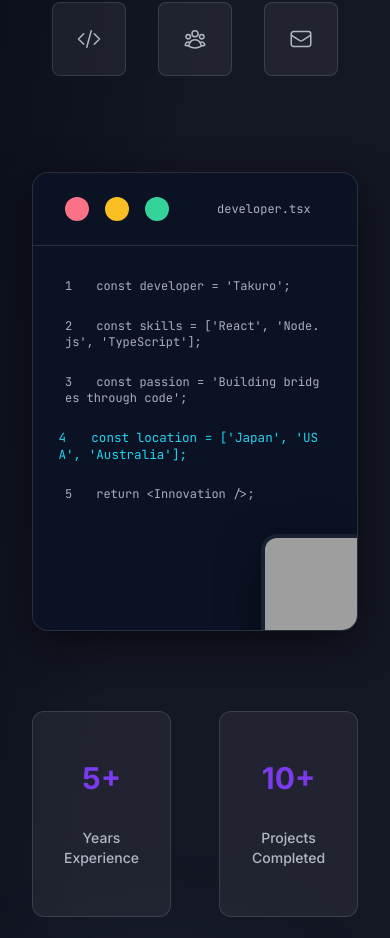
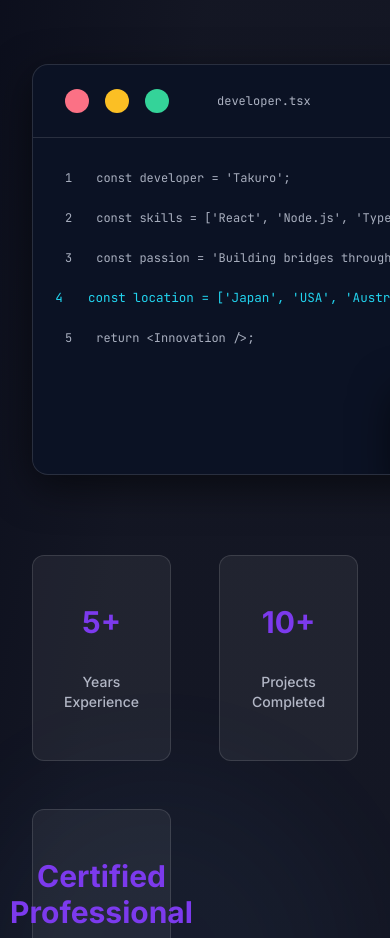
Before and after one commit to takuroakiyama0212/portfolio-nextjs, a Next.js app: page /homepage in a window 390 px wide. Shown: the part 1219-2157 px from the top of the page. Built offline with nearby package versions, Linux system fonts and the light colour scheme; grey boxes are pictures that could not be loaded.

Commit message:
Fix code editor display: prevent line breaks for better readability
- Changed break-all to whitespace-nowrap to prevent code from wrapping
- Added overflow-x-auto for horizontal scrolling on long lines
- Code now displays on single lines without breaking

```diff
--- a/src/app/homepage/components/HeroSection.tsx
+++ b/src/app/homepage/components/HeroSection.tsx
@@ -152,28 +152,28 @@ const HeroSection = ({ onViewProjects, onDownloadResume }: HeroSectionProps) =>
               </div>
 
               {/* Code Content */}
-              <div className="p-4 sm:p-6 pb-16 sm:pb-20 space-y-3 font-mono text-xs sm:text-sm min-h-[260px] sm:min-h-[300px] bg-gradient-to-br from-brand-primary to-brand-primary/90 overflow-hidden">
+              <div className="p-4 sm:p-6 pb-16 sm:pb-20 space-y-3 font-mono text-xs sm:text-sm min-h-[260px] sm:min-h-[300px] bg-gradient-to-br from-brand-primary to-brand-primary/90 overflow-x-auto">
                 {isHydrated ?
                 <>
                     {codeSnippets.map((line, index) =>
                   <div
                     key={index}
-                    className={`transition-all duration-500 ${
+                    className={`transition-all duration-500 whitespace-nowrap ${
                     index === codeLineIndex ?
                     'text-accent opacity-100 scale-105' : 'text-text-secondary/60 opacity-70'}`
                     }>
 
                         <span className="text-text-secondary/40 mr-3">{index + 1}</span>
-                        <span className="break-all">{line}</span>
+                        <span>{line}</span>
                       </div>
                   )}
                   </> :
 
                 <>
                     {codeSnippets.map((line, index) =>
-                  <div key={index} className="text-text-secondary/60 opacity-70">
+                  <div key={index} className="text-text-secondary/60 opacity-70 whitespace-nowrap">
                         <span className="text-text-secondary/40 mr-3">{index + 1}</span>
-                        <span className="break-all">{line}</span>
+                        <span>{line}</span>
                       </div>
                   )}
                   </>
```
